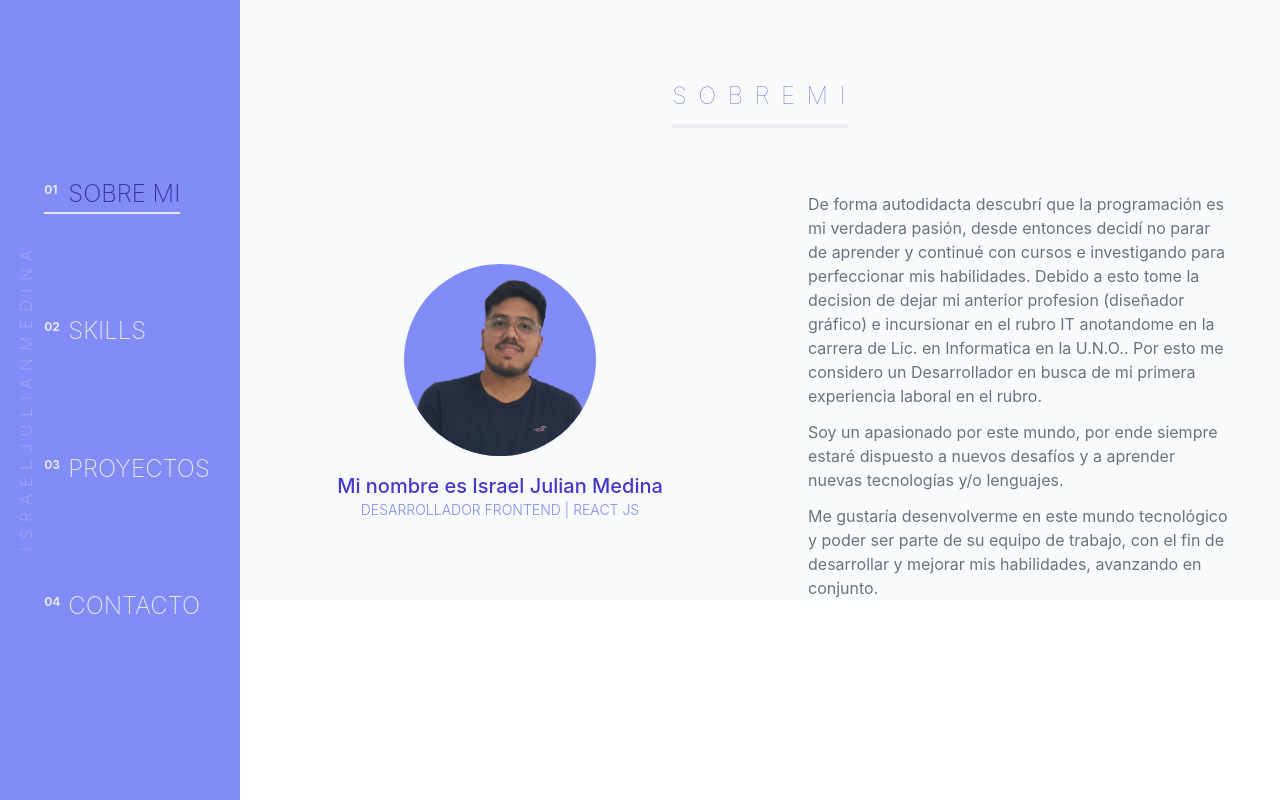
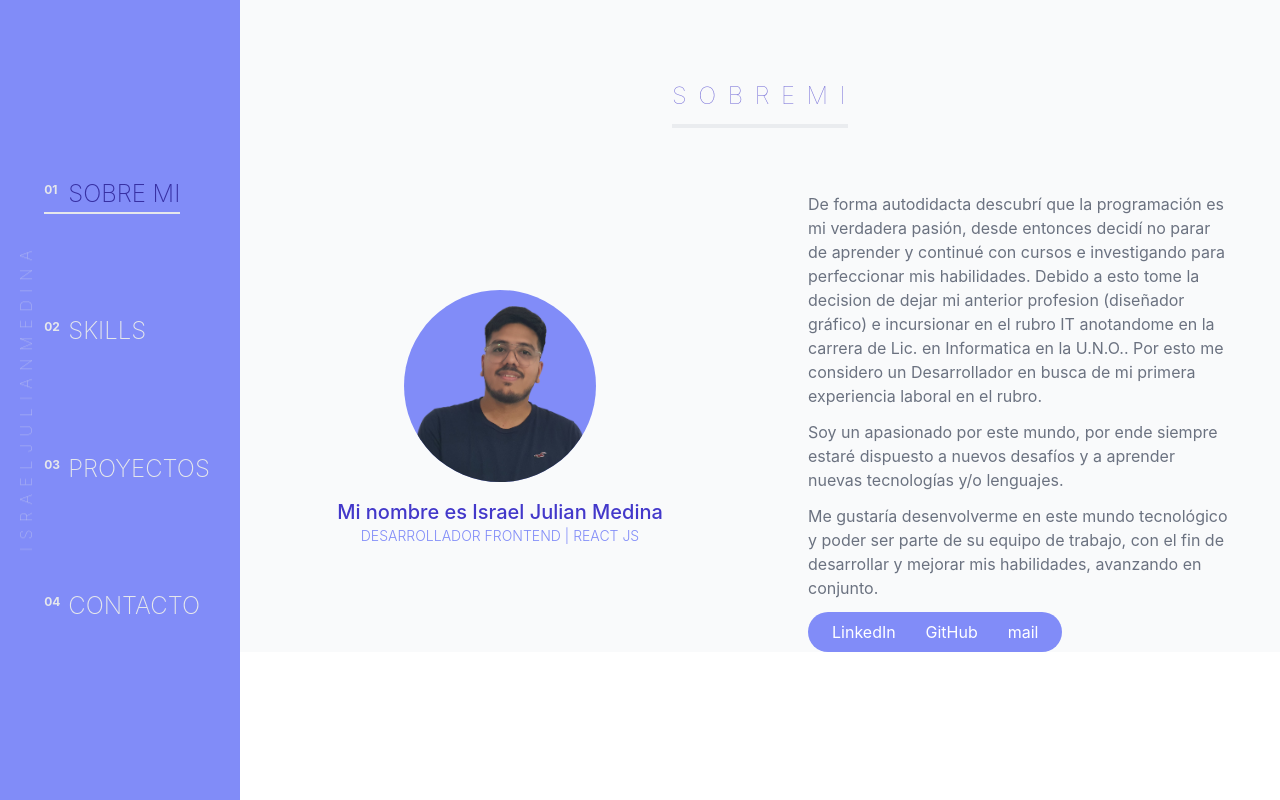
Before and after one commit to JulianMedd/israeljulianmedina, a Next.js app: page /about-me in a window 1280 px wide. Built offline with nearby package versions, Linux system fonts and the light colour scheme.

Commit message:
adding ButtonContact component for contact links

```diff
--- a/components/aboutMe/About.js
+++ b/components/aboutMe/About.js
@@ -2,6 +2,7 @@
 import LayoutSection from '../layout/LayoutSection';
 import Image from 'next/image';
 import fotoPerfil from "../../public/foto_perfil.png";
+import ButtonContact from '../layout/ButtonContact';
 
 const About = () => {
     return (
@@ -34,6 +35,9 @@
                                 <p>De forma autodidacta descubrí que la programación es mi verdadera pasión, desde entonces decidí no parar de aprender y continué con cursos e investigando para perfeccionar mis habilidades. Debido a esto tome la decision de dejar mi anterior profesion (diseñador gráfico) e incursionar en el rubro IT anotandome en la carrera de Lic. en Informatica en la U.N.O.. Por esto me considero un Desarrollador en busca de mi primera experiencia laboral en el rubro.</p>
                                 <p>Soy un apasionado por este mundo, por ende siempre estaré dispuesto a nuevos desafíos y a aprender nuevas tecnologías y/o lenguajes.</p>
                                 <p>Me gustaría desenvolverme en este mundo tecnológico y poder ser parte de su equipo de trabajo, con el fin de desarrollar y mejorar mis habilidades, avanzando en conjunto.</p>
+                                <div className='w-3/5'>
+                                    <ButtonContact/>
+                                </div>
                             </div>
                         </div>
                     </article>
--- /dev/null
+++ b/components/layout/ButtonContact.js
@@ -0,0 +1,13 @@
+import React from 'react';
+
+const ButtonContact = () => {
+  return (
+    <div className='w-full h-10 bg-indigo-400 rounded-full flex flex-row items-center justify-between px-6 py-2 text-white'>
+        <div><a href='https://www.linkedin.com/in/israel-julian-medina/' target="_blank">LinkedIn</a></div>
+        <div><a href='https://github.com/JulianMedd' target="_blank">GitHub</a></div>
+        <div><a href="mailto:julian.medina7@hotmail.com.ar">mail</a></div>
+    </div>
+  );
+};
+
+export default ButtonContact;
--- a/components/layout/LayoutSection.js
+++ b/components/layout/LayoutSection.js
@@ -23,7 +23,7 @@
                         <title>Israel Julian Medina</title>
                         <meta name="viewport" content="initial-scale=1.0, width=device-width" />
                     </Head>
-                    <section className="animate-apear pt-20 w-screen lg:h-full md:pl-60 bg-gray-50 ">
+                    <section className="animate-apear pt-20 w-screen lg:h-full md:pl-60 bg-gray-50">
                         <div className="w-full flex flex-col items-center">
                             <h2 className="text-indigo-700 font-thin tracking-widest pb-3 mb-14 text-2xl border-b-4 animate-pulse">
                                 {title}
```
